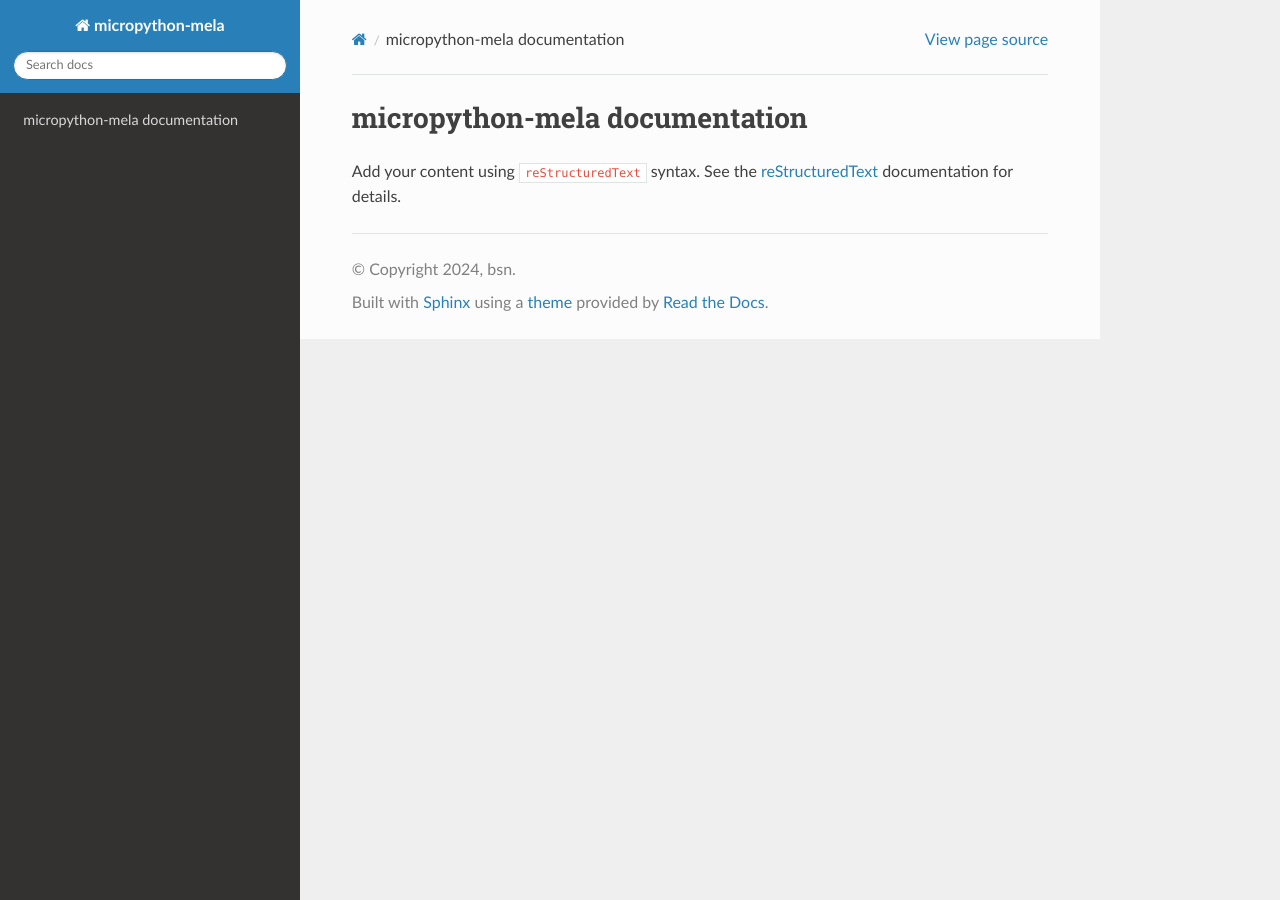
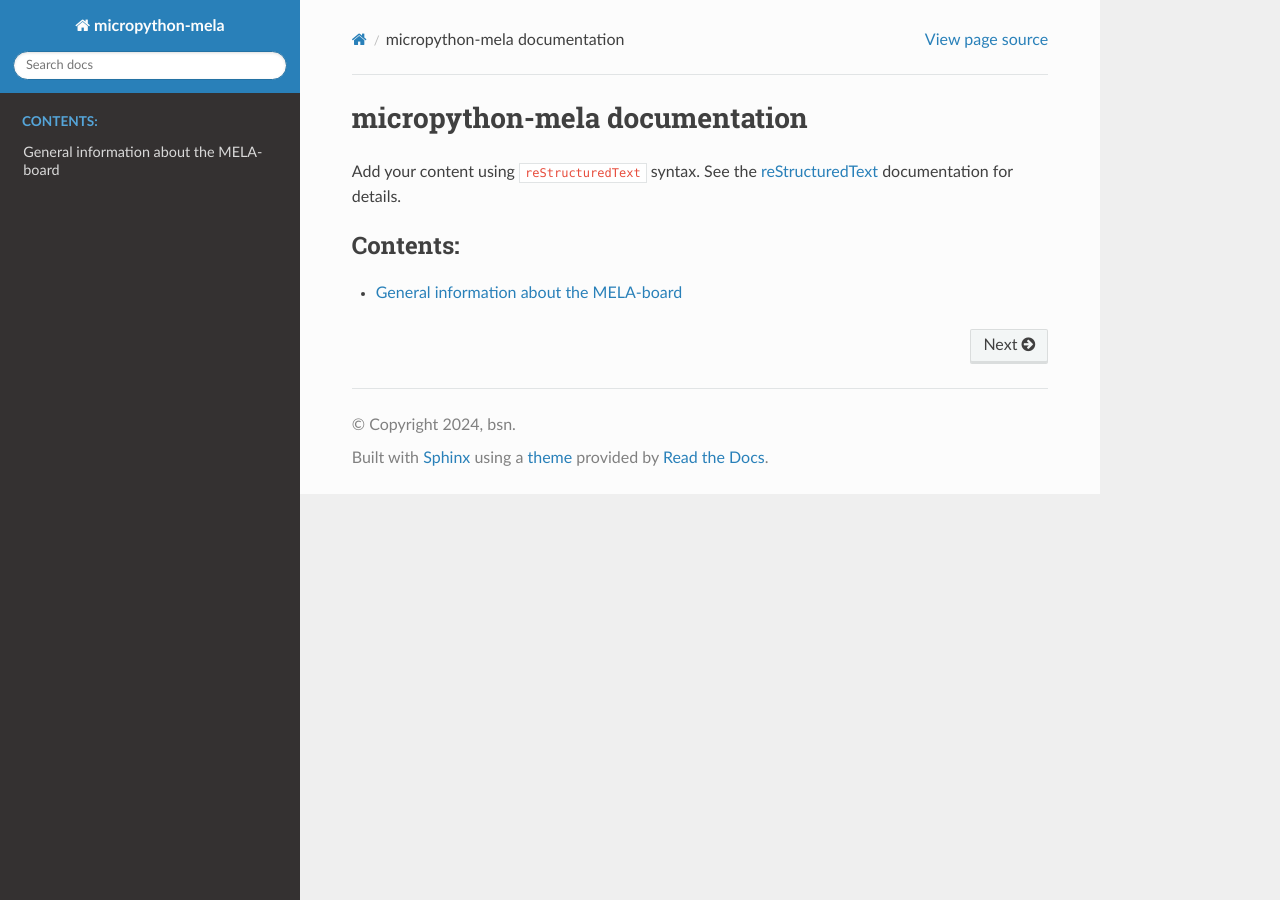
Before and after one commit to gmecc/micropython-mela-01, a Sphinx documentation site: the page built from docs/source/index.rst, in a window 1280 px wide. Built offline with Sphinx 7.4.7 and the Read the Docs theme 3.1.0, drawn with Linux system fonts in a browser that asks for light colours; some of the changed lines change nothing that is shown.

Commit message:
add files

```diff
--- /dev/null
+++ b/docs/source/board.rst
@@ -0,0 +1,152 @@
+General information about the MELA-board
+========================================
+
+.. image:: /img/mela-board.jpg
+
+``MELA-board`` является контроллером с открытым кодом на основе
+``Python`` для промышленного использования и проектов IoT.
+
+``MELA-board`` выполнена на основе микроконтроллера ESP32-S3 N32R8V Flash 16 MB
+PSRAM 8 MB частота 240 MHz.
+
+``MELA-board`` для управления внешними устройствами имеет изолированные входы-выходы,
+порты обмена данными RS-485, RS-232, SPI, I2C, а также встоенный модуль WiFi.
+
+Для визуального контроля и ручной настройки ``MELA-board`` имеет возможность
+подключения HMI по протоколам ``modbus RTU`` и ``modbus TCP``.
+
+Использование ``Python-платформы`` с открытым кодом для управления ``MELA-board``
+позволяет опираться в разработках на большое количество прикладных библиотек и
+делает процесс написания и отладки программ простым и наглядным.
+
+Нумерация контактов ``MELA-board`` не соответствует нумерации контроллера
+ESP32. Для установления необходимых номеров контактов приведена таблица пинов.
+
+## Прикладная библиотека ``mela``
+
+Прикладная библиотека ``mela`` предназначена для адаптации известных классов
+``micropython`` под конфигурацию ``MELA-board``. При создании реальных проектов
+для избежания возможных ошибок рекомендуется пользоваться прикладной
+библиотекой ``mela``. Однако, типовые библиотеки ``micropython`` также можно
+использовать при внимательной настройке параметров.
+
+## Technical specifications
+
+The datasheets and other reference material for ESP32-S3 chip are available
+from the vendor site: https://www.espressif.com/en/products/socs/esp32-s3.
+
+They are the primary reference for the chip technical specifications, capabilities,
+operating modes, internal functioning, etc.
+
+For your convenience, below are some technical characteristics of ``MELA-board``:
+
+**MELA F1**
+
+- Processor: Espressif ESP32-S3R16V:
+    - Architecture: Xtensa Dual-Core 32-bit LX7
+    - RISC-V Ultra Low Power Co-processor
+    - CPU frequency: up to 240MHz
+    - Internal FlashROM: 16MB
+    - External FlashROM: Octal SPI PSRAM 8MB
+    - WiFi: 2.4GHz Wifi - 802.11b/g/n, 3D High Gain Antenna
+- RTC: DS1307 with a CR1220 coin cell battery
+- ADC: 16-bit delta-sigma ADC ADS1115 up to 4 differentials channels 860SPS [0-10V / 0-20mA]
+- Digital Input: 8 Digital Isolated Input [0-24V]
+- Didital Output: 10; 6 PWM - Digital Isolated Output OC [0-24V 2A]; 4 Relay [250V 5A]
+- GPIO: 3 Digital Input-Output TTL [5V]
+- USB: USB CH340 + USB OTG
+- UART: 3 RX/TX UART
+- I2C: I2C Isolated input
+- RS-232: UART1
+- RS-485: UART2
+- Board Indicator: Low power RGB LED PL9823 совместимая
+- Reset: ON/OFF button, Outer Reset Connector
+- Boot: ON/OFF button
+- Power: 10-24V 4W Power Pin / 5V 800mA USB
+
+The board can be powered from a USB connectors with a voltage of 5 volts.
+
+For more information see the MELA-board datasheet:
+https://github.com/gmecc/mela/blob/main/images/board-env.jpg
+
+MicroPython is implemented on top of the ESP-IDF, Espressif’s development framework for the ESP32.
+This is a FreeRTOS based system. See the ESP-IDF Programming Guide for details.
+
+## GPIO table
+
+.. csv-table::
+    :header: "Pin", "GPIO", "BOARD", "Type", "Function"
+    :widths: 10, 15, 15, 10, 50
+
+    "1", "GND"
+    "2", "3V3"
+    "3", "EN", "RESET", "T", "Outer RESET"
+    "4", "IO4", "SDA0", "IsIO", "I2C0 SDA0"
+    "5", "IO5", "SDL0", "IsIO", "I2C0 SDL0"
+    "6", "IO6", "LED", "O", "LED RGB"
+    "7", "IO7", "RS-485 Tx", "IsIO", "UART2 RS-485 Tx"
+    "8", "IO15", "RS-485 Rx", "IsIO", "UART2 RS-485 Rx"
+    "9", "IO16", "RS-485 RTC", "IsIO", "UART2 RS-485 RTC"
+    "10", "IO17", "RS-232 Tx", "IsIO", "UART1 RS-232 Tx"
+    "11", "IO18", "RS-232 Rx", "IsIO", "UART1 RS-232 Rx"
+    "12", "IO8", "?"
+    "13", "IO19", "USB", "IO", "USB Serial JTAG"
+    "14", "IO20", "USB", "IO", "USB Serial JTAG"
+    "15", "IO3", "DI0", "IsI", "Digital Input [0-24V]"
+    "16", "IO46", "DI1", "IsI", "Digital Input [0-24V]"
+    "17", "IO9", "DI2", "IsI", "Digital Input [0-24V]"
+    "18", "IO10", "DI3", "IsI", "Digital Input [0-24V]"
+    "19", "IO11", "DI4", "IsI", "Digital Input [0-24V]"
+    "20", "IO12", "DI5", "IsI", "Digital Input [0-24V]"
+    "21", "IO13", "COM0", "R", "Reley [250V 5A]"
+    " ", " ", "NO0", "R", "Reley [250V 5A]"
+    " ", " ", "NC0", "R", "Reley [250V 5A]"
+    "22", "IO14", "COM1", "R", "Reley [250V 5A]"
+    " ", " ", "NO1", "R", "Reley [250V 5A]"
+    " ", " ", "NC1", "R", "Reley [250V 5A]"
+    "23", "IO21", "COM2", "R", "Reley [250V 5A]"
+    " ", " ", "NO2", "R", "Reley [250V 5A]"
+    " ", " ", "NC2", "R", "Reley [250V 5A]"
+    "24", "IO47", "COM3", "R", "Reley [250V 5A]"
+    " ", " ", "NO3", "R", "Reley [250V 5A]"
+    " ", " ", "NC3", "R", "Reley [250V 5A]"
+    "25", "IO48", "PWM10", "OC", "PWM [24V 2A]"
+    "26", "IO48", "PWM10", "OC", "PWM [24V 2A]"
+    "27", "IO0", "BOOT", "T", "BOOT"
+    "28", "IO35", "PWM12", "OC", "PWM [24V 2A]"
+    "29", "IO36", "PWM13", "OC", "PWM [24V 2A]"
+    "30", "IO37", "PWM14", "OC", "PWM [24V 2A]"
+    "31", "IO38", "PWM15", "OC", "PWM [24V 2A]"
+    "32", "IO39", "GPIO39", "IO", "Digital Input / JTAG / SPI"
+    "33", "IO40", "GPIO40", "IO", "Digital Input / JTAG / SPI"
+    "34", "IO41", "GPIO41", "IO", "Digital Input / JTAG / SPI"
+    "35", "IO42", "GPIO42", "IO", "Digital Input / JTAG / SPI"
+    "36", "RXD0", "RX0", "IsIO", "UART0 RX"
+    "37", "TXD0", "TX0", "IsIO", "UART0 TX"
+    "38", "IO2", "SDA1", "IsIO", "I2C1 SDA1"
+    "39", "IO1", "SDL1", "IsIO", "I2C1 SDL1"
+    "40", "GND", "GND", " ", "GND"
+    " ", " ", "AI0+", "AI", "Analog Input 16-bit ADC [0-10V / 0-20mA]"
+    " ", " ", "AI0-", "AI", "Analog Input 16-bit ADC [0-10V / 0-20mA]"
+    " ", " ", "AI1+", "AI", "Analog Input 16-bit ADC [0-10V / 0-20mA]"
+    " ", " ", "AI1-", "AI", "Analog Input 16-bit ADC [0-10V / 0-20mA]"
+    " ", " ", "AI2+", "AI", "Analog Input 16-bit ADC [0-10V / 0-20mA]"
+    " ", " ", "AI2-", "AI", "Analog Input 16-bit ADC [0-10V / 0-20mA]"
+    " ", " ", "AI3+", "AI", "Analog Input 16-bit ADC [0-10V / 0-20mA]"
+    " ", " ", "AI3-", "AI", "Analog Input 16-bit ADC [0-10V / 0-20mA]"
+    " ", " ", "USB", "P", "VCC [5V 500mA]"
+    " ", " ", "VCC", "P", "VCC [5-24V 200mW]"
+
+
+* *I0*: Input/Output TTL;
+* *IsI*: Isolated Input [0-24V] V_True_min = 3V;
+* *IsIO*: Isolated Input/Output [0-24V];
+* *OC*: Open Collector Output [0-24V 2 A];
+* *R*: Relay [250V 5A];
+* *T*: High Impedance Isolated Input (PULL APP);
+* *P*: Power supply;
+* *AI*: Analog Input
+
+## About the authors
+
+Sergey Besedin, Andry Goloborodko, Oleg Wizner
--- a/docs/source/index.rst
+++ b/docs/source/index.rst
@@ -14,3 +14,5 @@
 .. toctree::
    :maxdepth: 2
    :caption: Contents:
+
+   board
```
Also changed, not shown: docs/source/img/MELA.png (added), docs/source/img/board-env.jpg (added), docs/source/img/board-pin.jpg (added), docs/source/img/board-pin1.PNG (added), docs/source/img/board-pin2.jpeg (added), docs/source/img/mela-board.jpg (added), docs/source/img/mela-board.webp (added), docs/source/img/scheme_mela.png (added), 5 other files.
